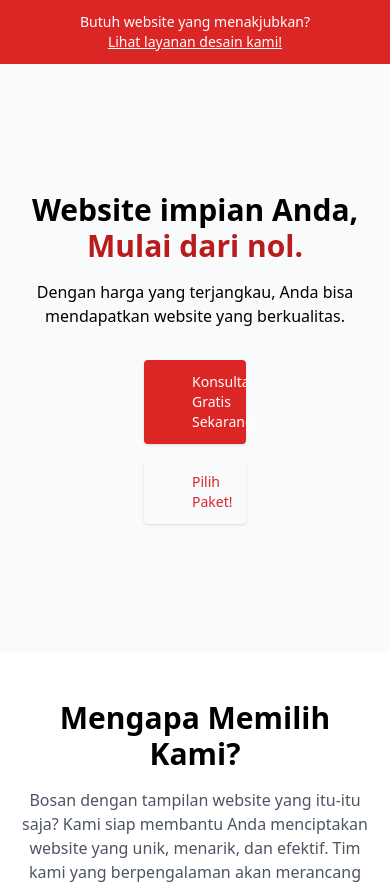
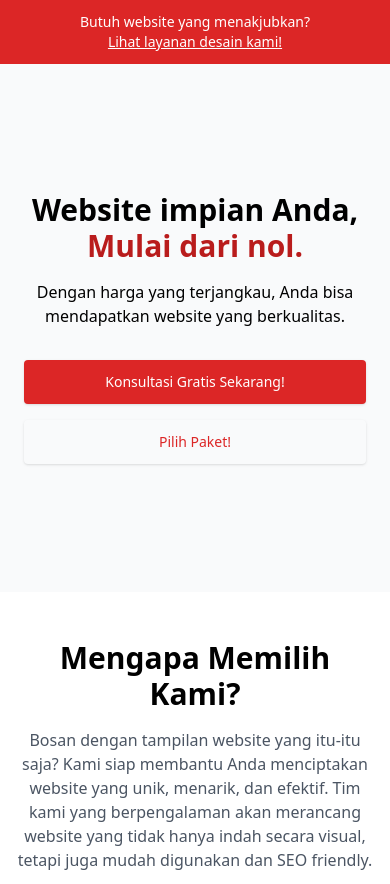
Before and after one commit to kebsixx/punyasite, a React (Vite) app: page / in a window 390 px wide. Shown: the top 884 px of the page. Built offline with nearby package versions, Linux system fonts and the light colour scheme.

Commit message:
adjust button home section

```diff
--- a/src/components/Home.jsx
+++ b/src/components/Home.jsx
@@ -10,7 +10,7 @@ export default function Home() {
 
           <p className="mt-4 sm:text-xl/relaxed">Dengan harga yang terjangkau, Anda bisa mendapatkan website yang berkualitas.</p>
 
-          <div className="mt-8 flex flex-wrap justify-center gap-4 px-32 sm:px-0">
+          <div className="mt-8 flex flex-wrap justify-center gap-4 px-2 sm:px-0">
             <a className="block w-full rounded bg-primary px-12 py-3 text-sm font-medium text-white shadow hover:bg-red-700 focus:outline-none focus:ring active:bg-red-500 sm:w-auto" href="#contact">
               Konsultasi Gratis Sekarang!
             </a>
```
